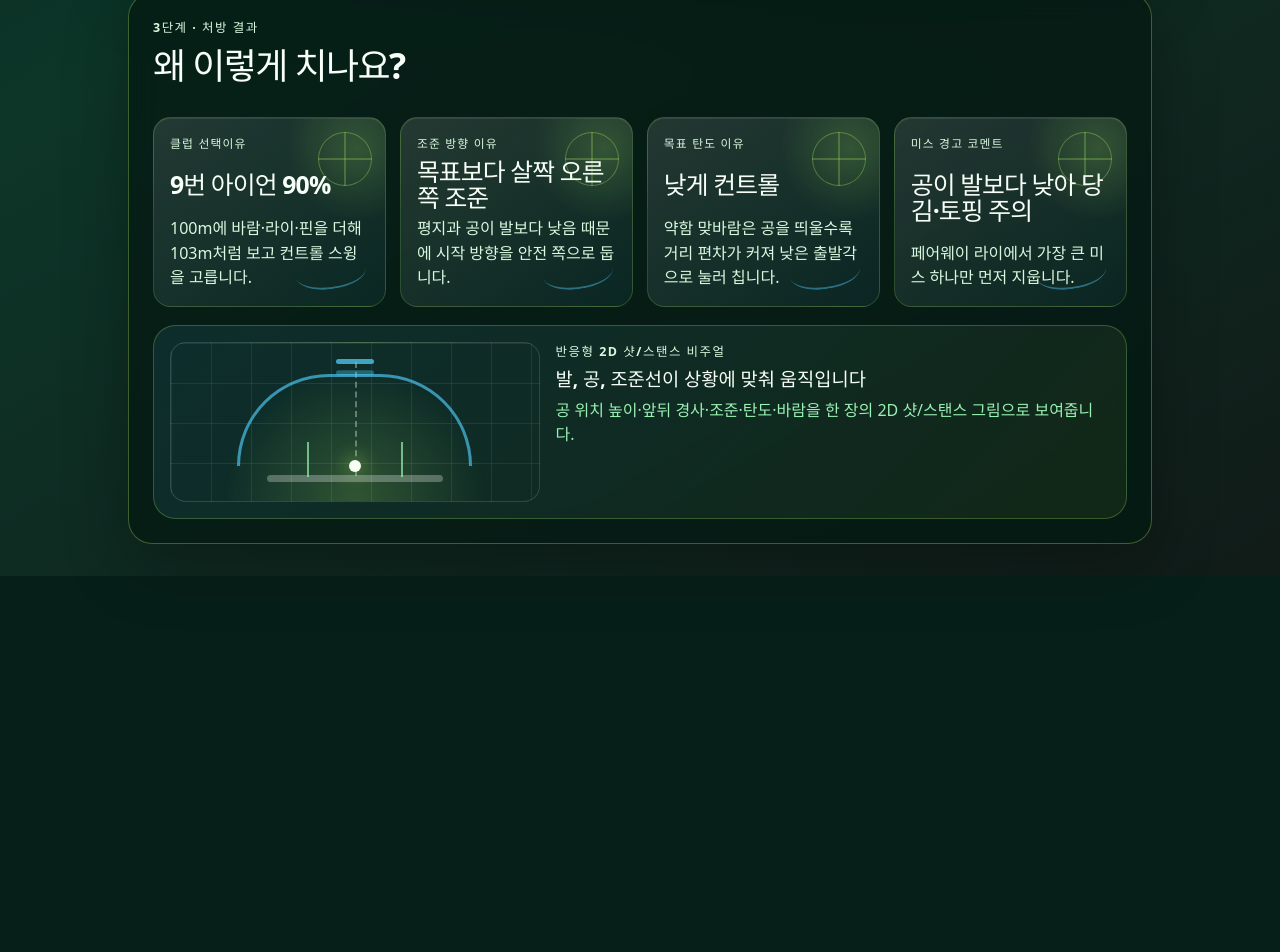
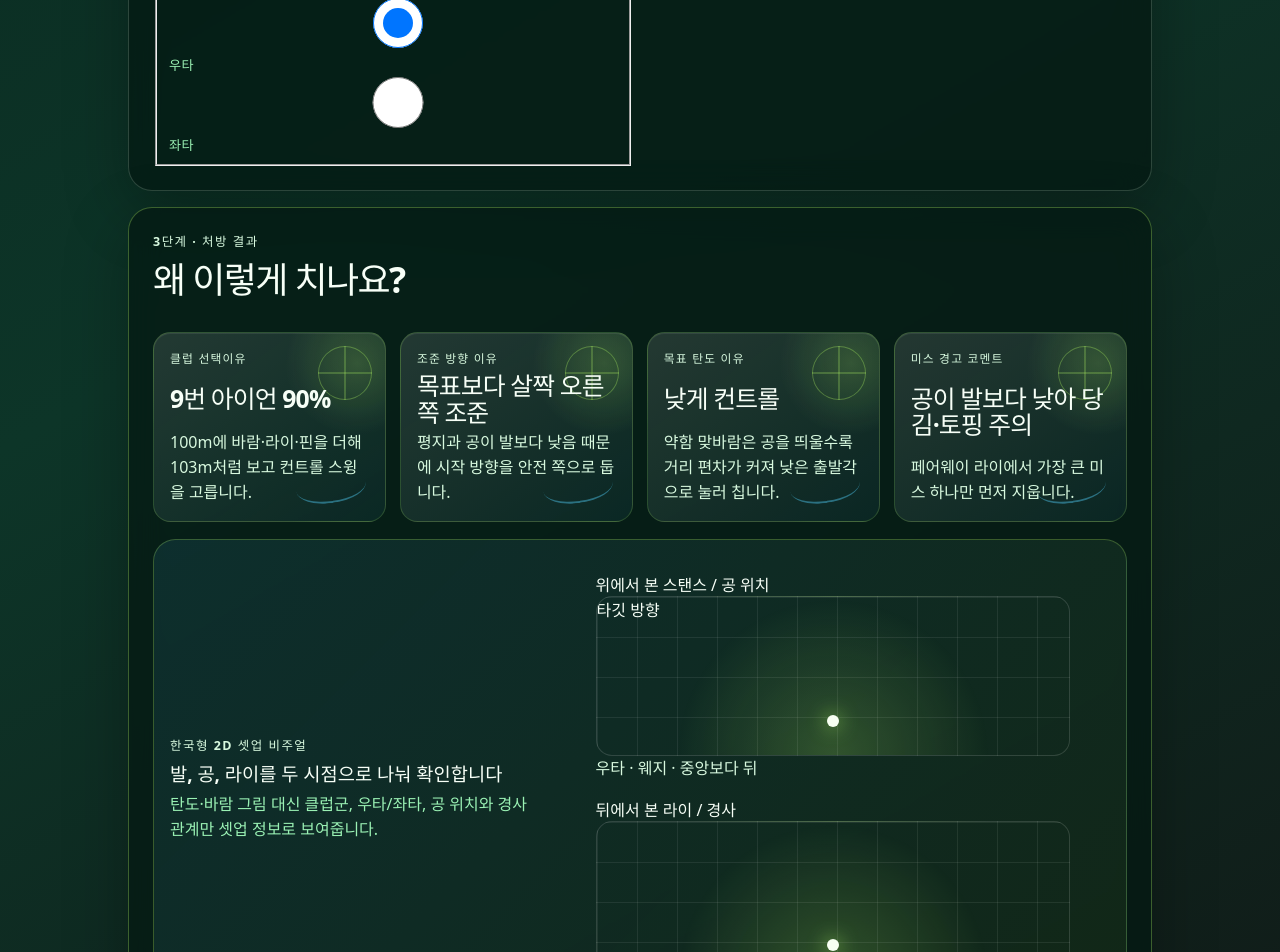
Before and after one commit to ys-laube/goodgolfform, a React (Vite) app: page / in a window 1280 px wide. Shown: the part 1460-2412 px from the top of the page. Before the commit the page ends 2036 px from the top, so only its background shows below. Built offline with nearby package versions, Linux system fonts and the light colour scheme; a web font is replaced by a local one.

Commit message:
omx(team): auto-checkpoint worker-3 [6]

```diff
--- a/src/App.tsx
+++ b/src/App.tsx
@@ -1,9 +1,12 @@
-import { useState } from 'react';
+import { useState, type CSSProperties } from 'react';
 
 import {
   caddieClubLabels,
   distanceFor,
   greenRiskLabels,
+  ballPositionSlotLabels,
+  clubGroupLabels,
+  handednessLabels,
   lieLabels,
   pinPositionLabels,
   replaceClubDistance,
@@ -13,6 +16,7 @@ import {
   windDirectionLabels,
   windStrengthLabels,
   type CaddieGreenRisk,
+  type CaddieHandedness,
   type CaddieLie,
   type CaddiePinPosition,
   type CaddieSideSlope,
@@ -28,6 +32,9 @@ const windDirectionOptions = Object.keys(windDirectionLabels) as readonly Caddie
 const windStrengthOptions = Object.keys(windStrengthLabels) as readonly CaddieWindStrength[];
 const pinPositionOptions = Object.keys(pinPositionLabels) as readonly CaddiePinPosition[];
 const greenRiskOptions = Object.keys(greenRiskLabels) as readonly CaddieGreenRisk[];
+const handednessOptions = Object.keys(handednessLabels) as readonly CaddieHandedness[];
+
+type ShotVisualStyle = CSSProperties & { readonly '--ball-position': string };
 
 type DistanceDrafts = Record<string, string>;
 
@@ -240,6 +247,21 @@ export function App() {
               ))}
             </select>
           </label>
+          <fieldset className="segmented-control" aria-label="타석 방향">
+            <legend>타석 방향</legend>
+            {handednessOptions.map((option) => (
+              <label key={option}>
+                <input
+                  type="radio"
+                  name="handedness"
+                  value={option}
+                  checked={scenario.handedness === option}
+                  onChange={() => setScenario({ ...scenario, handedness: option })}
+                />
+                <span>{handednessLabels[option]}</span>
+              </label>
+            ))}
+          </fieldset>
         </div>
       </section>
 
@@ -260,27 +282,49 @@ export function App() {
         </div>
 
         <section className="shot-visual" aria-labelledby="shot-visual-title">
-          <div
-            className="shot-visual-stage"
-            data-aim={prescription.shotVisual.aimBias}
-            data-ball-height={prescription.shotVisual.ballHeight}
-            data-stance={prescription.shotVisual.stanceTilt}
-            data-trajectory={prescription.shotVisual.trajectory}
-            data-wind={prescription.shotVisual.windDirection}
-            data-wind-strength={prescription.shotVisual.windStrength}
-            aria-hidden="true"
-          >
-            <span className="shot-visual-aim-line" />
-            <span className="shot-visual-arc" />
-            <span className="shot-visual-feet" />
-            <span className="shot-visual-stance" />
-            <span className="shot-visual-ball" />
-            <span className="shot-visual-wind" />
+          <div className="shot-visual-copy">
+            <p className="eyebrow">한국형 2D 셋업 비주얼</p>
+            <h3 id="shot-visual-title">발, 공, 라이를 두 시점으로 나눠 확인합니다</h3>
+            <p>탄도·바람 그림 대신 클럽군, 우타/좌타, 공 위치와 경사 관계만 셋업 정보로 보여줍니다.</p>
           </div>
-          <div className="shot-visual-copy">
-            <p className="eyebrow">반응형 2D 샷/스탠스 비주얼</p>
-            <h3 id="shot-visual-title">발, 공, 조준선이 상황에 맞춰 움직입니다</h3>
-            <p>공 위치 높이·앞뒤 경사·조준·탄도·바람을 한 장의 2D 샷/스탠스 그림으로 보여줍니다.</p>
+
+          <div className="shot-visual-views" aria-label="셋업 비주얼">
+            <figure className="shot-visual-view shot-visual-top">
+              <figcaption>위에서 본 스탠스 / 공 위치</figcaption>
+              <div
+                className="shot-visual-stage"
+                data-handedness={prescription.shotVisual.handedness}
+                data-club-group={prescription.shotVisual.clubGroup}
+                style={{ '--ball-position': `${prescription.shotVisual.ballPositionPercent}%` } as ShotVisualStyle}
+                aria-hidden="true"
+              >
+                <span className="shot-visual-target-line">타깃 방향</span>
+                <span className="shot-visual-foot shot-visual-foot-lead" />
+                <span className="shot-visual-foot shot-visual-foot-trail" />
+                <span className="shot-visual-ball" />
+              </div>
+              <p>
+                {handednessLabels[prescription.shotVisual.handedness]} · {clubGroupLabels[prescription.shotVisual.clubGroup]} ·{' '}
+                {ballPositionSlotLabels[prescription.shotVisual.ballPositionSlot]}
+              </p>
+            </figure>
+
+            <figure className="shot-visual-view shot-visual-rear">
+              <figcaption>뒤에서 본 라이 / 경사</figcaption>
+              <div
+                className="shot-visual-stage"
+                data-front-back={prescription.shotVisual.frontBackSlope}
+                data-side-hill={prescription.shotVisual.sideHillRelation}
+                aria-hidden="true"
+              >
+                <span className="shot-visual-horizon" />
+                <span className="shot-visual-slope" />
+                <span className="shot-visual-ball" />
+              </div>
+              <p>
+                앞뒤 경사 {stanceSlopeLabels[prescription.shotVisual.frontBackSlope]} · 공 위치 {sideSlopeLabels[scenario.sideSlope]}
+              </p>
+            </figure>
           </div>
         </section>
       </section>
```
